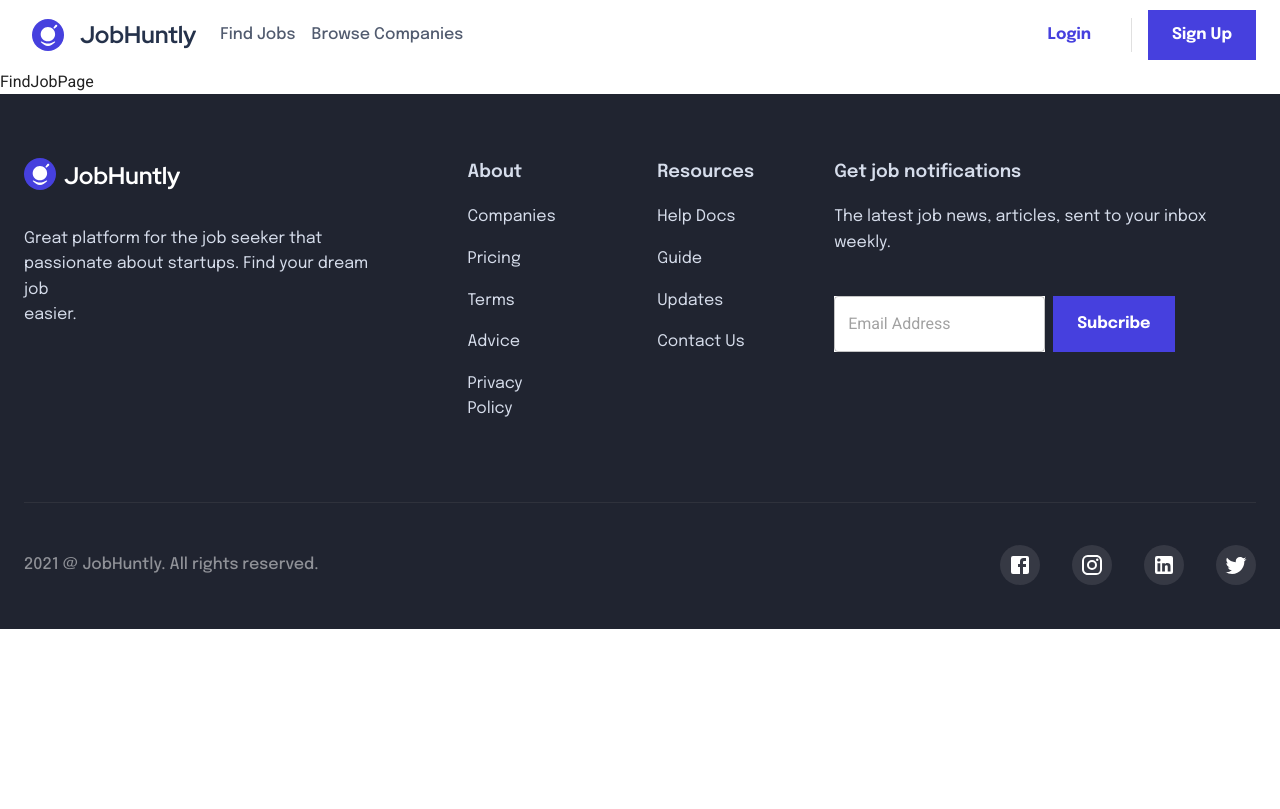
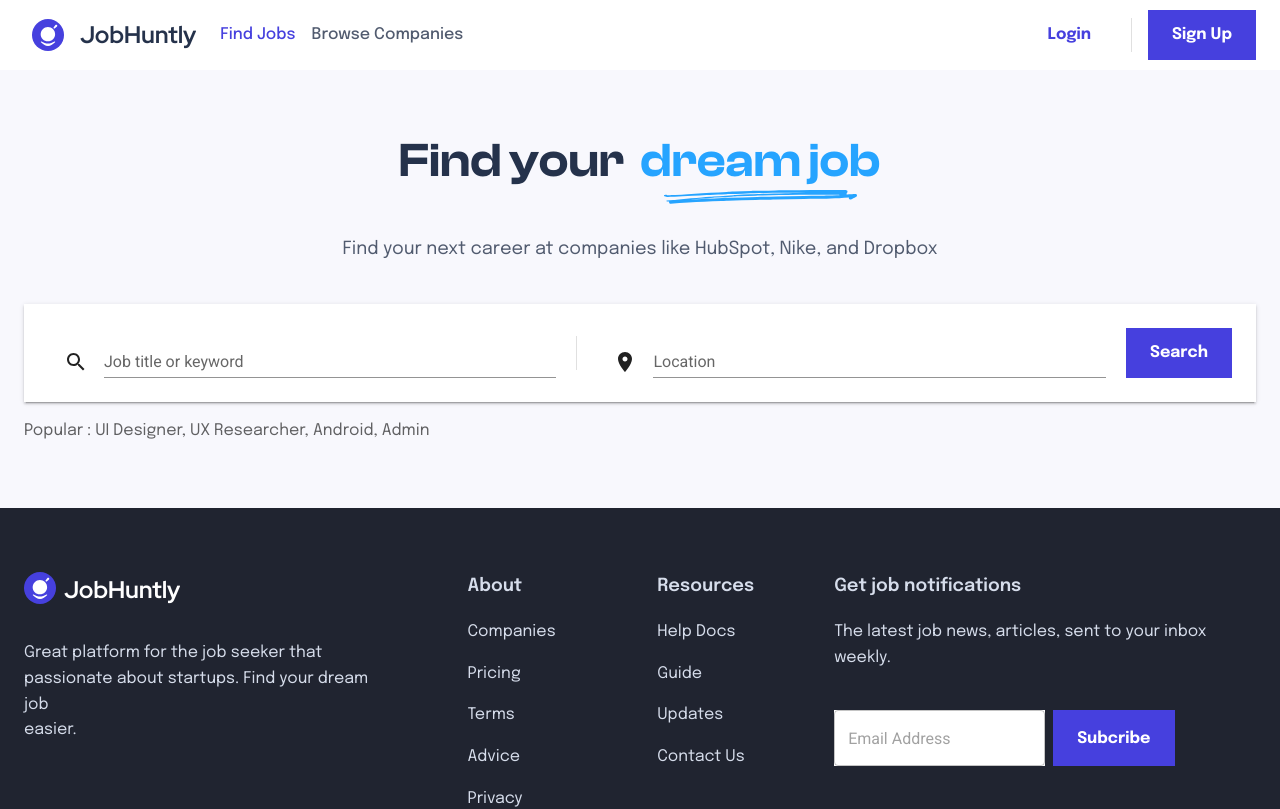
Before and after one commit to vanhuy2709/job-hunt-client, a Next.js app: page /find-job in a window 1280 px wide. Shown: the top 809 px of the page. Built offline with nearby package versions, Linux system fonts and the light colour scheme.

Commit message:
build find-job page

```diff
--- a/src/app/(user)/find-job/page.tsx
+++ b/src/app/(user)/find-job/page.tsx
@@ -1,7 +1,11 @@
+import FindJobHero from "@/components/findJob/find.hero"
 
 const FindJobPage = () => {
+
   return (
-    <div>FindJobPage</div>
+    <>
+      <FindJobHero />
+    </>
   )
 }
 
--- a/src/components/button/button.style.tsx
+++ b/src/components/button/button.style.tsx
@@ -23,7 +23,8 @@ const ButtonStyle = (props: IProps) => {
       },
       borderRadius: 0,
       padding: '12px 24px',
-      textTransform: 'capitalize'
+      textTransform: 'capitalize',
+      maxWidth: 'fit-content'
     }}>
       {children}
     </Button>
--- /dev/null
+++ b/src/components/content/app.subtitle.tsx
@@ -0,0 +1,24 @@
+import Typography from "@mui/material/Typography";
+import { epilogue } from "@/lib/font";
+
+interface IProps {
+  text: string
+}
+const AppSubtitle = (props: IProps) => {
+  const { text } = props;
+
+  return (
+    <Typography sx={{
+      color: '#515B6F',
+      fontFamily: epilogue.style,
+      fontSize: '18px',
+      lineHeight: '160%',
+      marginBottom: '40px',
+      textAlign: 'center'
+    }}>
+      {text}
+    </Typography>
+  )
+}
+
+export default AppSubtitle
--- /dev/null
+++ b/src/components/content/app.text.heading.tsx
@@ -0,0 +1,52 @@
+import Typography from "@mui/material/Typography";
+import Box from "@mui/material/Box";
+import { clashDisplay } from "@/lib/font";
+import Image from "next/image";
+
+interface IProps {
+  mainText: string,
+  subText: string
+}
+
+const AppTextHeading = (props: IProps) => {
+
+  const { mainText, subText } = props;
+
+  return (
+    <Box
+      display={'flex'}
+      justifyContent={'center'}
+      gap={2}
+      mb={'24px'}
+    >
+      <Typography variant="h2" sx={{
+        fontFamily: clashDisplay.style,
+        fontSize: '48px',
+        lineHeight: '110%',
+        color: '#25324B'
+      }}
+      >
+        {subText}{' '}
+      </Typography>
+
+      <Box>
+        <Typography variant="h2" sx={{
+          fontFamily: clashDisplay.style,
+          fontSize: '48px',
+          lineHeight: '110%',
+          color: '#26A4FF'
+        }}>
+          {mainText}
+        </Typography>
+        <Image
+          src={'/icons/line-vector.svg'}
+          alt="line-vector"
+          width={241}
+          height={14}
+        />
+      </Box>
+    </Box>
+  )
+}
+
+export default AppTextHeading
--- /dev/null
+++ b/src/components/findJob/find.hero.tsx
@@ -0,0 +1,59 @@
+import Container from "@mui/material/Container"
+import Box from "@mui/material/Box"
+import Typography from "@mui/material/Typography";
+import TextField from "@mui/material/TextField";
+import Divider from "@mui/material/Divider";
+import SearchIcon from "@mui/icons-material/Search";
+import LocationOnIcon from '@mui/icons-material/LocationOn';
+
+import AppTextHeading from "../content/app.text.heading";
+import AppSubtitle from "../content/app.subtitle";
+import ButtonStyle from "../button/button.style";
+import { epilogue } from "@/lib/font";
+
+const FindJobHero = () => {
+
+  return (
+    <Box bgcolor={'#F8F8FD'} py={'65px'}>
+      <Container maxWidth={"xl"}>
+        <AppTextHeading subText="Find your" mainText="dream job" />
+        <AppSubtitle text="Find your next career at companies like HubSpot, Nike, and Dropbox" />
+
+        <Box
+          bgcolor={'white'}
+          p={'24px'}
+          boxShadow={2}
+          display={'flex'}
+          gap={'20px'}
+          mb={'16px'}
+        >
+
+          {/* Input 1 */}
+          <Box sx={{ display: 'flex', alignItems: 'flex-end', flex: 1 }}>
+            <SearchIcon sx={{ mx: { xs: 1, sm: 2 }, my: 0.5 }} />
+            <TextField label="Job title or keyword" variant="standard" fullWidth />
+          </Box>
+
+          <Divider orientation="vertical" variant="middle" flexItem />
+
+          <Box sx={{ display: 'flex', alignItems: 'flex-end', flex: 1 }}>
+            <LocationOnIcon sx={{ mx: { xs: 1, sm: 2 }, my: 0.5 }} />
+            <TextField label="Location" variant="standard" fullWidth />
+          </Box>
+
+          <ButtonStyle>Search</ButtonStyle>
+        </Box>
+
+        <Typography sx={{
+          fontFamily: epilogue.style,
+          lineHeight: '160%',
+          opacity: 0.7
+        }}>
+          Popular : UI Designer, UX Researcher, Android, Admin
+        </Typography>
+      </Container>
+    </Box>
+  )
+}
+
+export default FindJobHero;
--- a/src/components/footer/app.footer.tsx
+++ b/src/components/footer/app.footer.tsx
@@ -44,14 +44,13 @@ const AppFooter = () => {
     <Box sx={{ backgroundColor: '#202430', pt: '64px', pb: '44px' }}>
 
       <Container maxWidth={"xl"}>
-
         <Box
           display={'flex'}
           sx={{
             flexDirection: { xs: 'column', md: 'row' }
           }}
           justifyContent={"space-between"}
-          gap={'5rem'}
+          gap={{ xs: '1.5rem', md: '5rem' }}
         >
           {/* Left */}
           <Box>
@@ -91,7 +90,7 @@ const AppFooter = () => {
           <Box
             display={'flex'}
             sx={{
-              flexDirection: { xs: 'column', md: 'row' }
+              flexDirection: 'row'
             }}
             gap={'93px'}
           >
@@ -169,7 +168,11 @@ const AppFooter = () => {
               The latest job news, articles, sent to your inbox weekly.
             </Typography>
 
-            <Box display={'flex'} gap={'8px'}>
+            <Box
+              display={'flex'}
+              gap={'8px'}
+              flexDirection={{ xs: 'column', sm: 'row' }}
+            >
               <TextField variant="outlined" placeholder="Email Address" style={{
                 backgroundColor: 'white'
               }} />
--- a/src/components/header/app.header.tsx
+++ b/src/components/header/app.header.tsx
@@ -4,6 +4,7 @@ import { useRouter } from 'next/navigation';
 import { redHatDisplay, epilogue } from '@/lib/font';
 import ButtonStyle from '../button/button.style';
 import Link from 'next/link';
+import { usePathname } from 'next/navigation';
 
 // Import MUI Lib
 import AppBar from '@mui/material/AppBar';
@@ -23,11 +24,10 @@ const pages = [
   { id: 1, name: 'Find Jobs', path: '/find-job' },
   { id: 2, name: 'Browse Companies', path: '/browse-companies' }
 ];
-// const settings = ['Profile', 'Account', 'Dashboard', 'Logout'];
-
 
 const AppHeader = () => {
   const router = useRouter();
+  const pathname = usePathname();
   const [anchorElNav, setAnchorElNav] = useState<null | HTMLElement>(null);
   const [anchorElUser, setAnchorElUser] = useState<null | HTMLElement>(null);
 
@@ -108,7 +108,7 @@ const AppHeader = () => {
             >
               {pages.map((page) => (
                 <MenuItem key={page.id} onClick={handleCloseNavMenu}>
-                  <Link href={page.path} style={{ textDecoration: 'none' }}>
+                  <Link href={page.path} style={{ textDecoration: 'none', width: '100%' }}>
                     <Typography
                       textAlign="center"
                       sx={{
@@ -117,7 +117,7 @@ const AppHeader = () => {
                         fontStyle: 'normal',
                         fontWeight: '500',
                         lineHeight: '160%',
-                        color: '#515B6F',
+                        color: pathname === page.path ? '#4640DE' : '#515B6F',
                       }}
                     >
                       {page.name}
@@ -164,12 +164,16 @@ const AppHeader = () => {
 
           <Box sx={{ flexGrow: 1, display: { xs: 'none', md: 'flex' } }}>
             {pages.map((page) => (
-              <Link key={page.id} href={page.path} style={{ textDecoration: 'none' }}>
+              <Link
+                key={page.id}
+                href={page.path}
+                style={{ textDecoration: 'none' }}
+              >
                 <Button
                   onClick={handleCloseNavMenu}
                   sx={{
                     my: 2,
-                    color: '#515B6F',
+                    color: pathname === page.path ? '#4640DE' : '#515B6F',
                     display: 'block',
                     fontFamily: epilogue.style,
                     fontSize: '1rem',
--- a/src/components/homepage/home.category.tsx
+++ b/src/components/homepage/home.category.tsx
@@ -1,3 +1,4 @@
+'use client'
 import Container from "@mui/material/Container";
 import Box from "@mui/material/Box";
 import Grid from "@mui/material/Grid";
@@ -7,6 +8,7 @@ import BoxCategory from "../box/box.category";
 import useMediaQuery from '@mui/material/useMediaQuery';
 
 const HomeCategory = () => {
+  const matches = useMediaQuery('(min-width:600px)');
 
   return (
     <Box pt={'72px'}>
@@ -19,7 +21,7 @@ const HomeCategory = () => {
           mb={'48px'}
         >
           <AppTitle subTitle="Explore by" mainTitle="category" />
-          <ButtonLink>Show all jobs</ButtonLink>
+          {matches ? (<ButtonLink>Show all jobs</ButtonLink>) : (<></>)}
         </Box>
 
         <Grid
@@ -53,7 +55,7 @@ const HomeCategory = () => {
           </Grid>
         </Grid>
 
-        <ButtonLink>Show all jobs</ButtonLink>
+        {matches ? (<></>) : (<ButtonLink>Show all jobs</ButtonLink>)}
 
       </Container>
     </Box>
```
Also changed, not shown: src/components/box/box.job.latest.tsx (+13 -4 lines), src/components/homepage/home.featured.tsx (+8 -2 lines), src/components/homepage/home.latest.tsx (+9 -2 lines).
